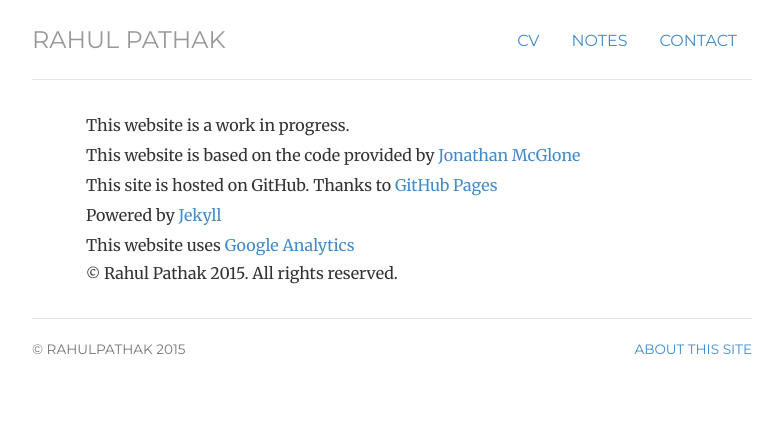
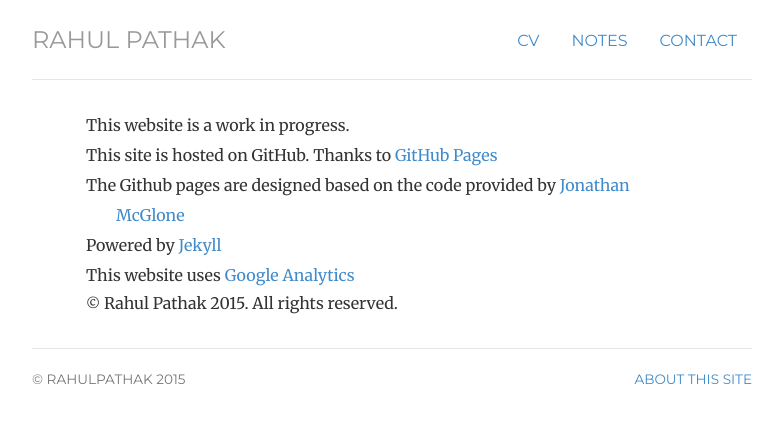
Before and after one commit to pathak-rahul/pathak-rahul.github.io, a Jekyll site: the page built from about/index.html, in a window 1280 px wide. Shown: the top 423 px of the page, without its empty margins (248-1031 px from the left). Built offline with Jekyll 4.4.1, drawn with Linux system fonts in a browser that asks for light colours.

Commit message:
Update index.html

```diff
--- a/about/index.html
+++ b/about/index.html
@@ -8,9 +8,8 @@ description: Credits and information about the website pathak-rahul.github.io, t
 
         <ul class="list-unstyled">
         <li> This website is a work in progress.</li>
-
-        <li> This website is based on the code provided by <a href="http://jmcglone.com" title="ZkySky Design">Jonathan McGlone</a></li>
         <li> This site is hosted on GitHub. Thanks to <a href="http://pages.github.com/" title="GitHub Pages">GitHub Pages</a></li>
+        <li> The Github pages are designed based on the code provided by <a href="http://jmcglone.com" title="ZkySky Design">Jonathan McGlone</a></li>
         <li> Powered by <a href="http://jekyllrb.com/" title="Jekyll">Jekyll</a></li>
         <li> This website uses <a href="http://www.google.com/analytics/" title ="Google Analytics">Google Analytics</a></li>
         <p>  <small>&copy;</small> Rahul Pathak 2015. All rights reserved.</p>
```
